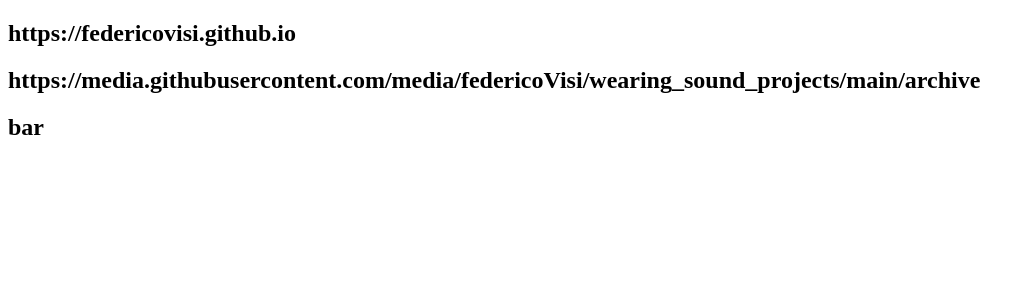
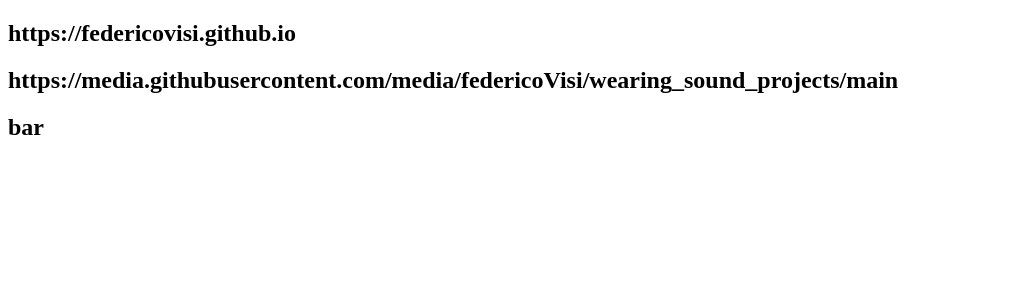
Before and after one commit to federicoVisi/wearing_sound_projects, a Jekyll site: the page built from index.markdown, in a window 1280 px wide. Shown: the top 300 px of the page, without its empty margins (0-1035 px from the left). Built offline with Jekyll 4.4.1, drawn with Linux system fonts in a browser that asks for light colours; a script that is not in the unit is left out.

Commit message:
Correct Media Url

```diff
--- a/_config.yml
+++ b/_config.yml
@@ -26,7 +26,7 @@ description: >- # this means to ignore newlines until "baseurl:"
   Google search results) and in your feed.xml site description.
 baseurl: "/wearing_sound_projects" # the subpath of your site, e.g. /blog
 url: "https://federicovisi.github.io" # the base hostname & protocol for your site, e.g. http://example.com
-mediaurl: "https://media.githubusercontent.com/media/federicoVisi/wearing_sound_projects/main/archive"
+mediaurl: "https://media.githubusercontent.com/media/federicoVisi/wearing_sound_projects/main"
 foo: "bar"
 twitter_username: jekyllrb
 github_username: jekyll
```
